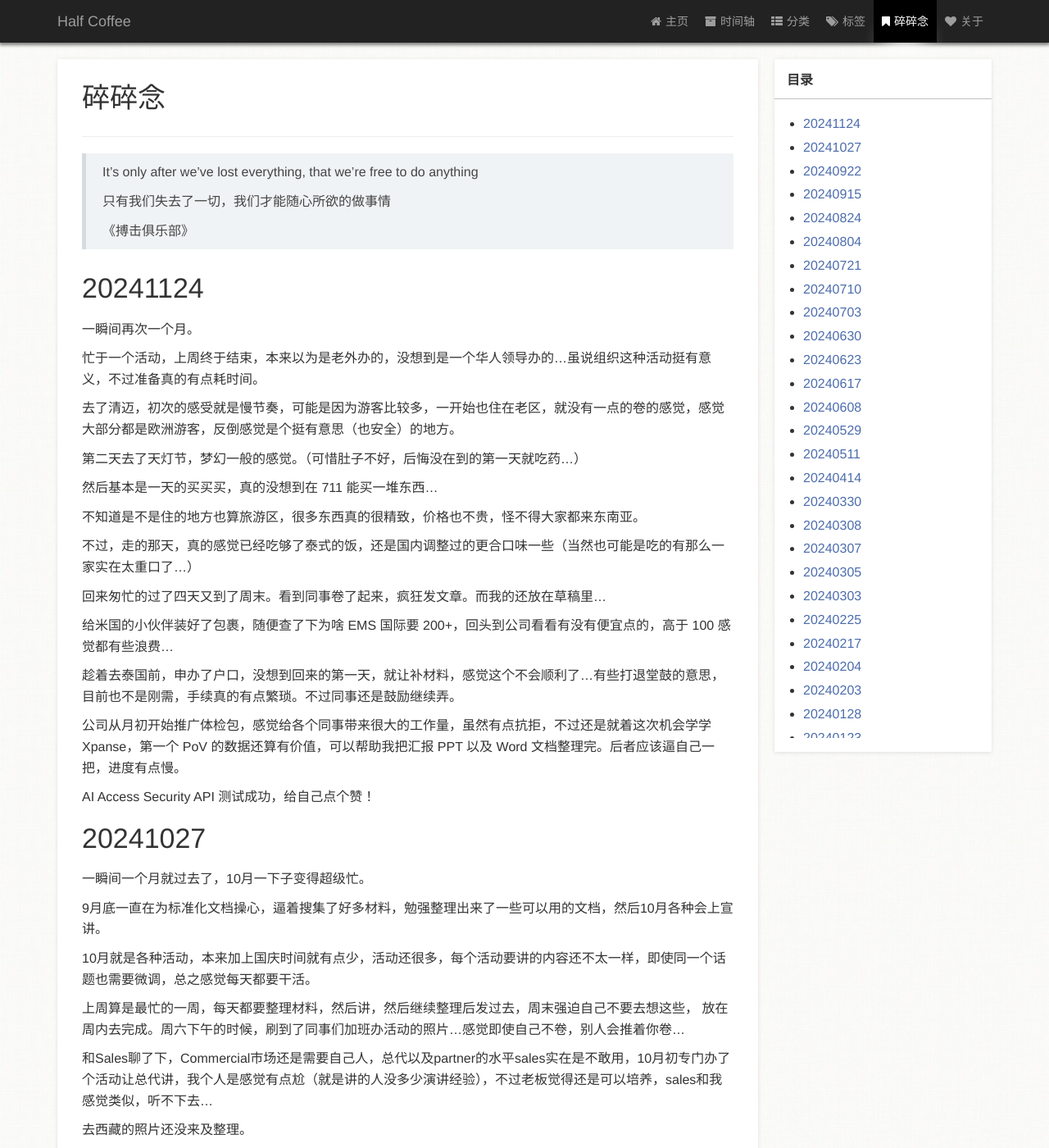
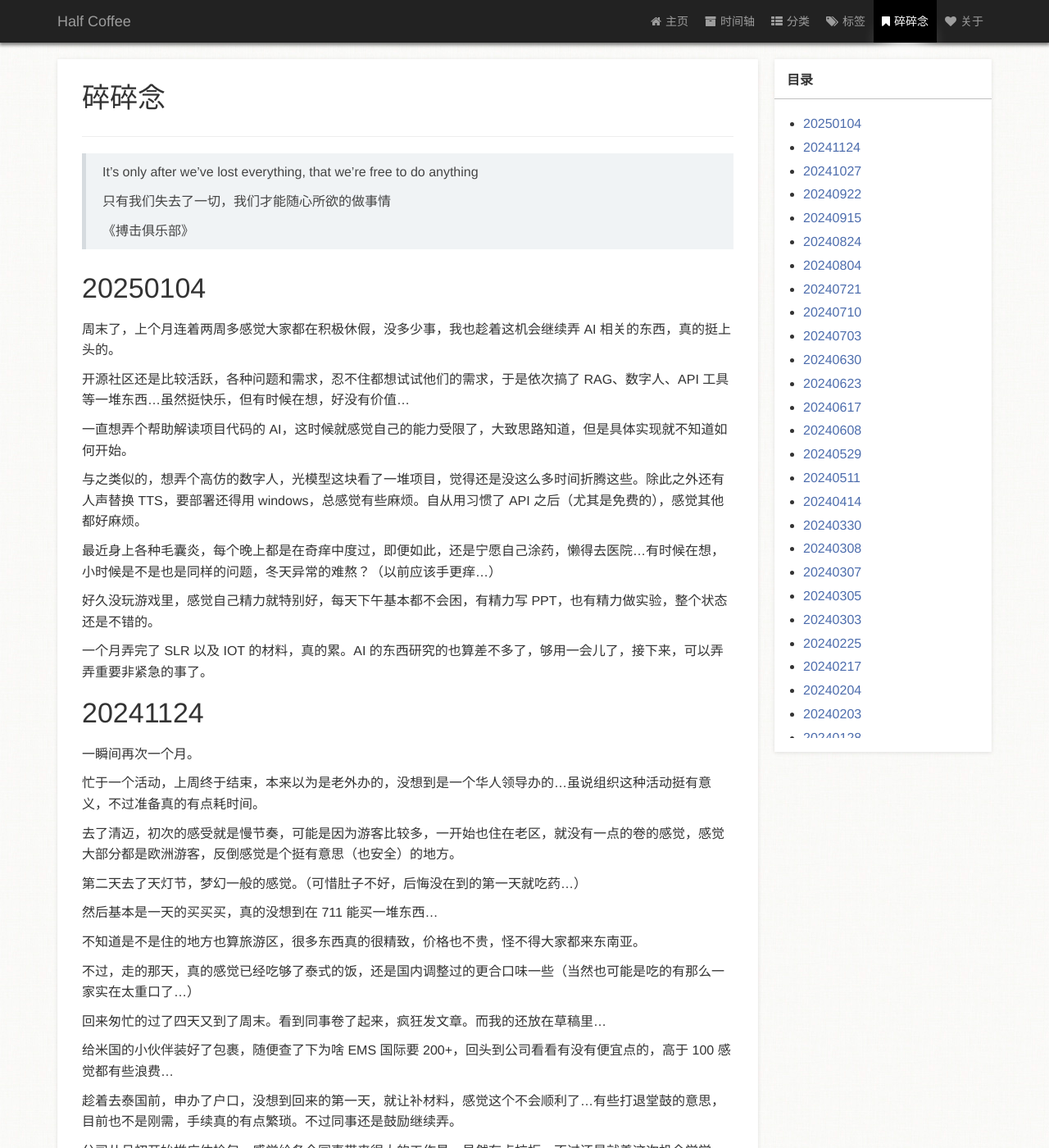
Before and after one commit to zm1990s/halfcoffee, a Jekyll site: the page built from page/3碎碎念.md, in a window 1280 px wide and 1400 px high. Shown: the whole window at 82% size. Built offline with Jekyll 4.4.1, drawn with Linux system fonts in a browser that asks for light colours; a style sheet for code colours, icons or effects is not loaded.

Commit message:
20250104

```diff
--- a/page/3碎碎念.md
+++ b/page/3碎碎念.md
@@ -15,6 +15,22 @@ type: page
 > 《搏击俱乐部》
 
 
+
+# 20250104
+
+周末了，上个月连着两周多感觉大家都在积极休假，没多少事，我也趁着这机会继续弄 AI 相关的东西，真的挺上头的。
+
+开源社区还是比较活跃，各种问题和需求，忍不住都想试试他们的需求，于是依次搞了 RAG、数字人、API 工具等一堆东西...虽然挺快乐，但有时候在想，好没有价值...
+
+一直想弄个帮助解读项目代码的 AI，这时候就感觉自己的能力受限了，大致思路知道，但是具体实现就不知道如何开始。
+
+与之类似的，想弄个高仿的数字人，光模型这块看了一堆项目，觉得还是没这么多时间折腾这些。除此之外还有人声替换 TTS，要部署还得用 windows，总感觉有些麻烦。自从用习惯了 API 之后（尤其是免费的），感觉其他都好麻烦。
+
+最近身上各种毛囊炎，每个晚上都是在奇痒中度过，即便如此，还是宁愿自己涂药，懒得去医院...有时候在想，小时候是不是也是同样的问题，冬天异常的难熬？（以前应该手更痒...）
+
+好久没玩游戏里，感觉自己精力就特别好，每天下午基本都不会困，有精力写 PPT，也有精力做实验，整个状态还是不错的。
+
+一个月弄完了 SLR 以及 IOT 的材料，真的累。AI 的东西研究的也算差不多了，够用一会儿了，接下来，可以弄弄重要非紧急的事了。
 
 # 20241124
 
```
